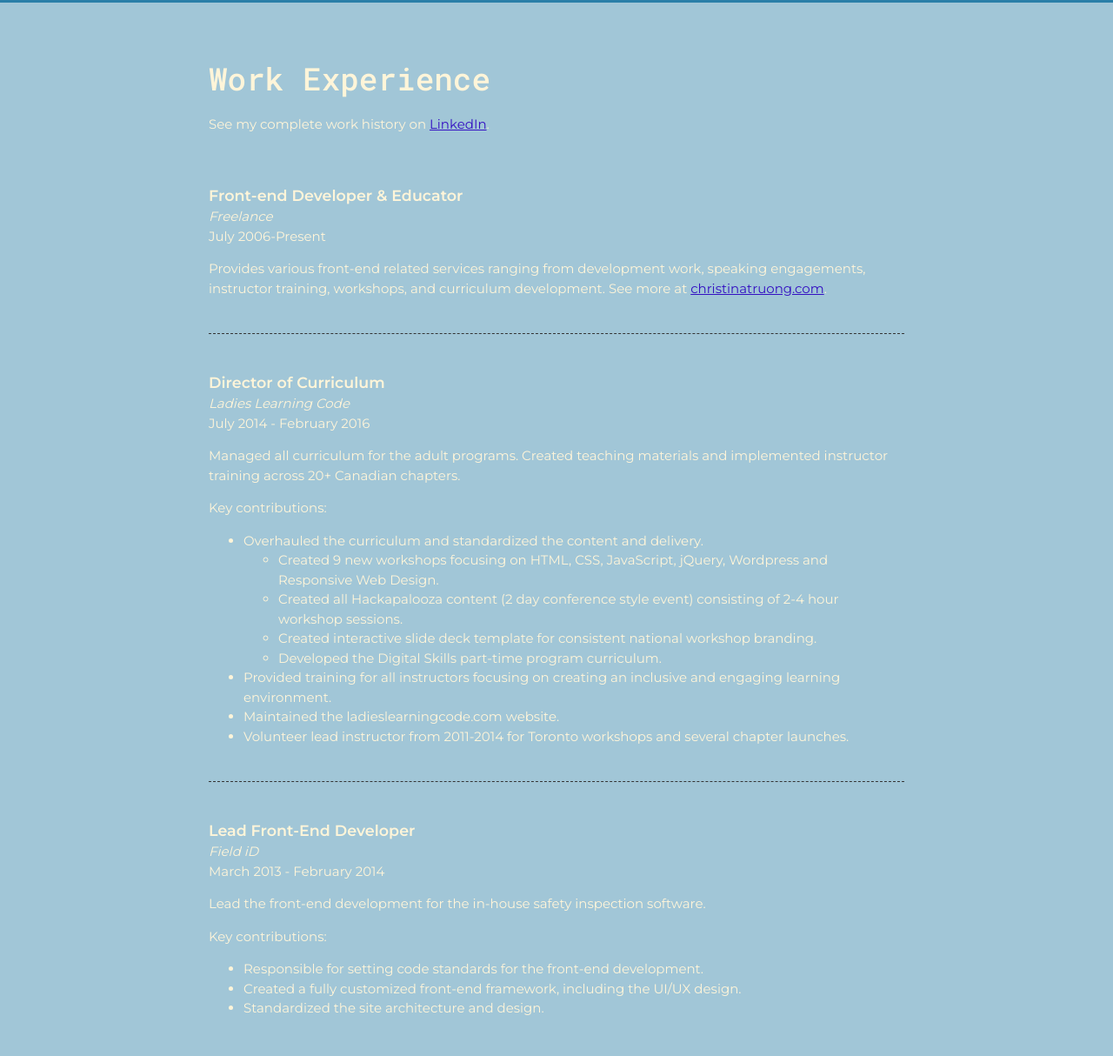
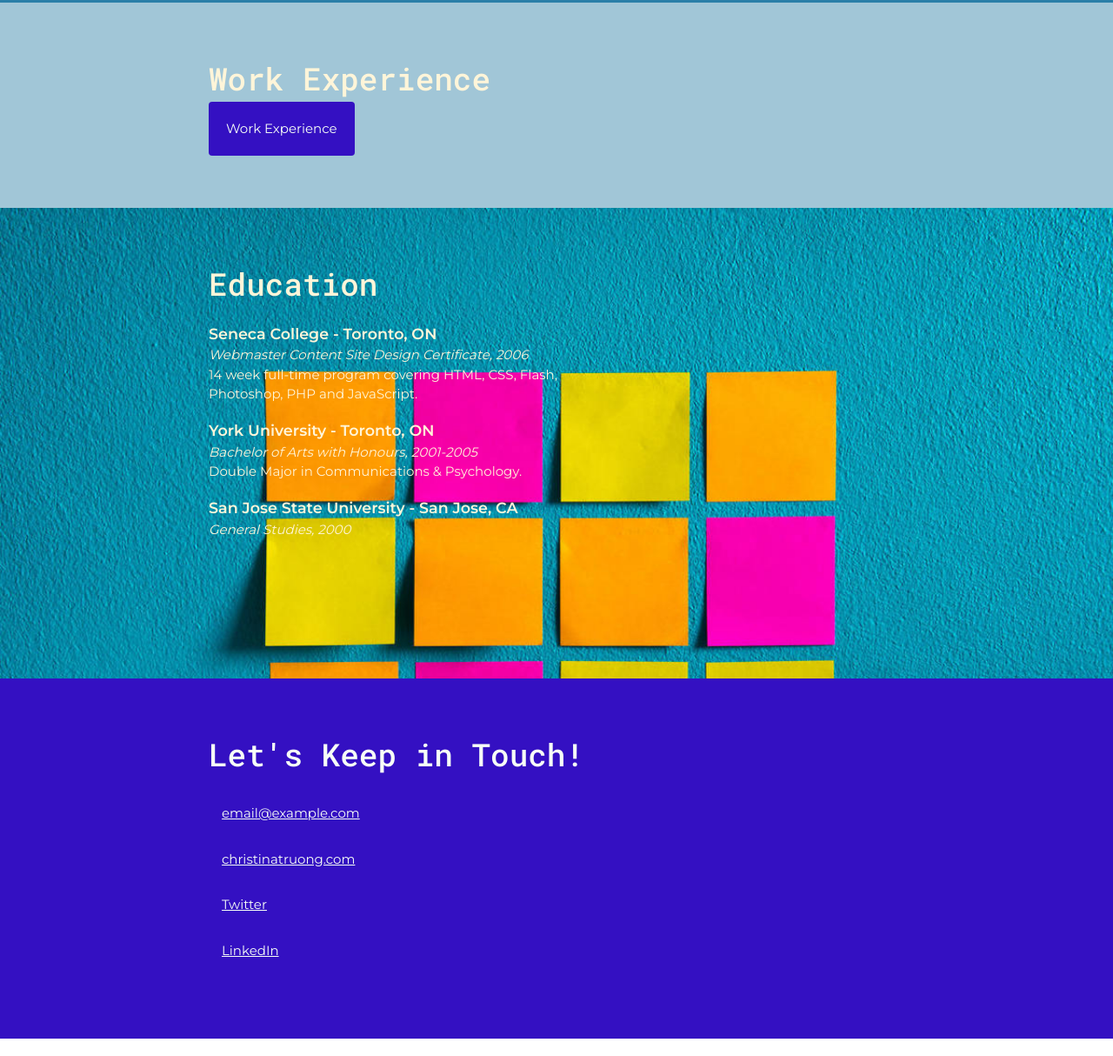
Before and after one commit to TheHagueUniversity/css-basic-challenge-Joel-Chris, a plain HTML site: page challlenge 2/index.html in a window 1280 px wide. Shown: the part 2010-3224 px from the top of the page at 87% size. Drawn offline with Linux system fonts and the light colour scheme.

Commit message:
part 2
workexp page and buttons

```diff
--- a/challlenge 2/css/styles.css
+++ b/challlenge 2/css/styles.css
@@ -88,13 +88,16 @@ header {
 .projects a {
   color: #2F3061;
 }
-.projects .btn {
+.projects .btn,.btn-special{
   color: #F7FFF7;
   background: #3410c2;
   text-decoration: none;
   padding: 8px;
   border-radius: 4px;
   display: inline-block;
+}
+.btn-special{
+  padding: 20px;
 }
 .projects .btn:hover {
   background: rgba(47, 48, 97, 80%);
--- a/challlenge 2/index.html
+++ b/challlenge 2/index.html
@@ -58,63 +58,7 @@
       <section class="work-experience">
         <div class="content-wrap item-details divider">
           <h2>Work Experience</h2>
-          <p>See my complete work history on <a href="https://www.linkedin.com/in/christinatruong/">LinkedIn</a>.</p>
-
-          <!-- Job 1 -->
-          <section class="job-item">
-            <div class="job-details">
-              <h3>Front-end Developer & Educator</h3>
-              <p>Freelance</p>
-              <p>July 2006-Present</p>
-            </div>
-            <div class="job-summary">
-              <p>Provides various front-end related services ranging from development work, speaking engagements, instructor training, workshops, and curriculum development. See more at  <a href="http://christinatruong.com">christinatruong.com</a>.</p>
-            </div>
-          </section>
-
-          <!-- Job 2 -->
-          <section class="job-item">
-            <div class="job-details">
-              <h3>Director of Curriculum</h3>
-              <p>Ladies Learning Code</p>
-              <p>July 2014 - February 2016</p>
-            </div>
-            <div class="job-summary">
-              <p>Managed all curriculum for the adult programs. Created teaching materials and implemented instructor training across 20+ Canadian chapters.</p>
-              <p>Key contributions:</p>
-              <ul>
-                <li>Overhauled the curriculum and standardized the content and delivery.
-                  <ul>
-                    <li>Created 9 new workshops focusing on HTML, CSS, JavaScript, jQuery, Wordpress and Responsive Web Design.</li>
-                    <li>Created all Hackapalooza content (2 day conference style event) consisting of 2-4 hour workshop sessions.</li>
-                    <li>Created interactive slide deck template for consistent national workshop branding.</li>
-                    <li>Developed the Digital Skills part-time program curriculum.</li>
-                  </ul>
-                </li>
-                <li>Provided training for all instructors focusing on creating an inclusive and engaging learning environment.</li>
-                <li>Maintained the ladieslearningcode.com website.</li>
-                <li>Volunteer lead instructor from 2011-2014 for Toronto workshops and several chapter launches.</li>
-              </ul>
-            </div>
-          </section>
-
-          <!-- Job 3 -->
-          <section class="job-item">
-            <div class="job-details">
-              <h3>Lead Front-End Developer</h3>
-              <p>Field iD</p>
-              <p>March 2013 - February 2014</p>
-            </div>
-            <div class="job-summary">
-              <p>Lead the front-end development for the in-house safety inspection software.</p>
-              <p>Key contributions:</p>
-              <ul>
-                <li>Responsible for setting code standards for the front-end development.</li>
-                <li>Created a fully customized front-end framework, including the UI/UX design.</li>
-                <li>Standardized the site architecture and design.</li>
-              </ul>
-            </div>
-          </section>
+          <a class="btn-special" href="workexp.html">Work Experience</a>
         </div>
       </section>
 
```
Also changed, not shown: challlenge 2/workexp.html (added, +83 -0 lines).
